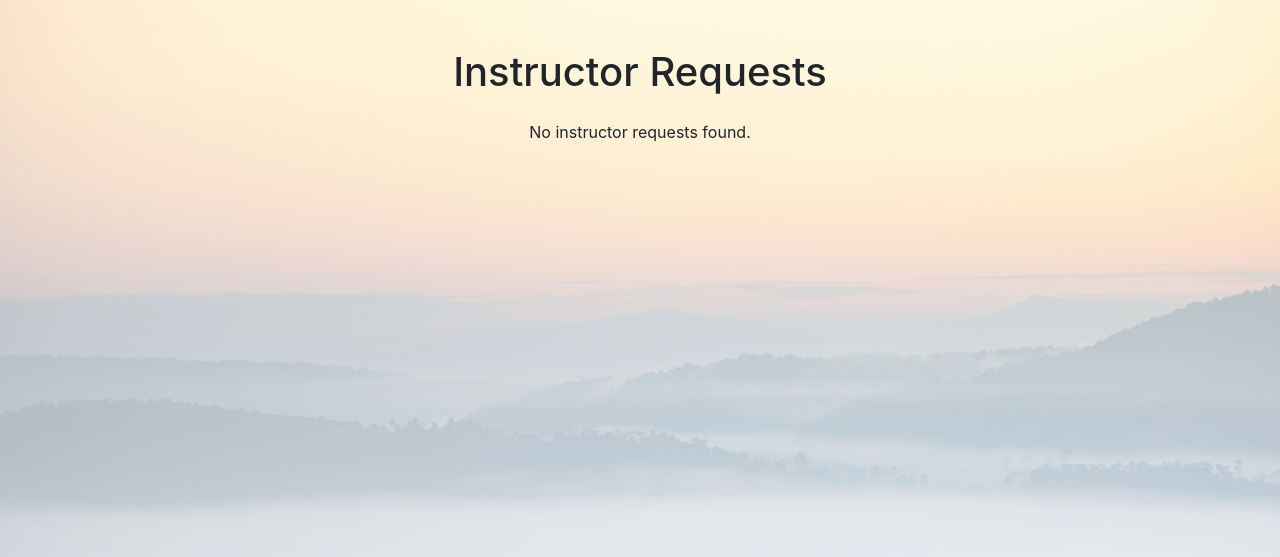
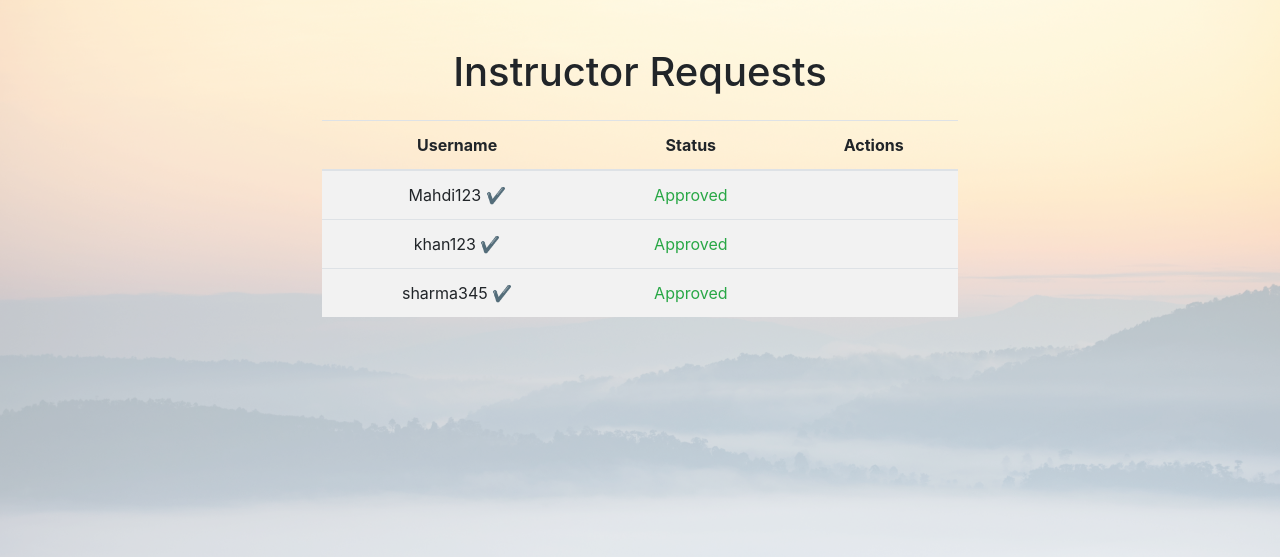
Before and after one commit to r1shabhpahwa/eAcademy, a Django app: page /instructor-requests/ in a window 1280 px wide. Shown: the part 71-628 px from the top of the page. Run offline with Django 4.2, Linux system fonts and the light colour scheme; a user stored in the database is signed in; data comes from the database, SQL or seed files in the repository; data that the repository does not hold is empty; some libraries are stand-ins or nearby versions.

Commit message:
instructor approval request process working

```diff
--- a/eAcademyApp/admin.py
+++ b/eAcademyApp/admin.py
@@ -1,7 +1,8 @@
 from django.contrib import admin
-from .models import Course, Membership, Payment, Student
+from .models import Course, Membership, Payment, Student, InstructorRequest
 
 admin.site.register(Course)
 admin.site.register(Membership)
 admin.site.register(Payment)
 admin.site.register(Student)
+admin.site.register(InstructorRequest)
--- a/eAcademyApp/models.py
+++ b/eAcademyApp/models.py
@@ -75,7 +75,8 @@ class CartItem(models.Model):
 
 
 class InstructorRequest(models.Model):
-    user = models.OneToOneField(settings.AUTH_USER_MODEL, on_delete=models.CASCADE)
+    user = models.OneToOneField(User, on_delete=models.CASCADE)
+    is_approved = models.BooleanField(default=False)  # New field to track approval status
 
     def __str__(self):
         return f"Instructor Request - {self.user.username}"
--- a/eAcademyApp/views.py
+++ b/eAcademyApp/views.py
@@ -8,9 +8,9 @@ from django.conf import settings
 from django.urls import reverse
 import stripe
 import os
-from .models import InstructorRequest
+# from .models import InstructorRequest
 from .forms import ExtendedUserCreationForm, CourseForm, StudentUpdateForm
-from .models import Membership, Course, Student, User, CartItem
+from .models import Membership, Course, Student, User, CartItem, InstructorRequest
 
 # Stripe API Key
 stripe.api_key = settings.STRIPE_SECRET_KEY
@@ -20,6 +20,33 @@ def homepage(request):
     return render(request, 'homepage.html')
 
 
+# def login_view(request):
+#     if request.method == 'POST':
+#         # Handle login form submission
+#         # Use the submitted data to authenticate the user
+#         username = request.POST['username']
+#         password = request.POST['password']
+#         user = authenticate(request, username=username, password=password)
+#         if user is not None:
+#             # User is authenticated, log in the user
+#             login(request, user)
+#             # Check if 'next' parameter exists in the URL
+#             next_url = request.GET.get('next')
+#             if next_url:
+#                 # Redirect to the 'next' URL if it exists
+#                 return redirect(next_url)
+#             else:
+#                 # Redirect to the default homepage if 'next' URL doesn't exist
+#                 return redirect('eAcademyApp:homepage')
+#         else:
+#             # Authentication failed, show an error message
+#             messages.warning(request, 'Invalid username or password, please try again.')
+#             return redirect('eAcademyApp:login')
+#     else:
+#         # Display the login form
+#         return render(request, 'login.html')
+
+# Updated login_view to check instructor approval status
 def login_view(request):
     if request.method == 'POST':
         # Handle login form submission
@@ -27,9 +54,21 @@ def login_view(request):
         username = request.POST['username']
         password = request.POST['password']
         user = authenticate(request, username=username, password=password)
+
         if user is not None:
+            # Check if the user is approved as an instructor
+            try:
+                instructor_request = InstructorRequest.objects.get(user=user)
+                if not instructor_request.is_approved:
+                    # If the instructor request is not approved, prevent login and show message
+                    messages.warning(request, 'Not yet approved by the Admin. Please wait for approval!')
+                    return redirect('eAcademyApp:login')
+            except InstructorRequest.DoesNotExist:
+                pass  # The user is not an instructor
+
             # User is authenticated, log in the user
             login(request, user)
+
             # Check if 'next' parameter exists in the URL
             next_url = request.GET.get('next')
             if next_url:
@@ -46,7 +85,6 @@ def login_view(request):
         # Display the login form
         return render(request, 'login.html')
 
-
 def register_view(request):
     if request.user.is_authenticated:
         messages.info(request, 'You are already logged in.')
@@ -60,6 +98,7 @@ def register_view(request):
             first_name = form.cleaned_data['first_name']
             last_name = form.cleaned_data['last_name']
             password = form.cleaned_data['password1']
+            membership_type = form.cleaned_data['membership_type']
             register_as = form.cleaned_data['register_as']
 
             user = User.objects.create_user(
@@ -67,34 +106,37 @@ def register_view(request):
                 email=email,
                 first_name=first_name,
                 last_name=last_name,
-                password=password
+                password=password,
             )
+            # student = Student.objects.create(user=user, user_type='student')
+            student = Student.objects.create(user=user, user_type=register_as)
 
-            if register_as == 'student':
-                Student.objects.create(user=user, user_type='student')
-            elif register_as == 'instructor':
-                Student.objects.create(user=user, user_type='instructor')
+            if register_as == 'professor':
+                InstructorRequest.objects.create(user=user)
+                messages.info(request, 'Your instructor request has been sent to the admin for approval.')
+
 
             # Check if the selected membership type is an upgrade
-            membership_type = form.cleaned_data['membership_type']
             if membership_type != 'bronze':
                 messages.info(request, 'This is a paid option. Silver costs $10 per month, and Gold is $20 per month.')
                 # Redirect to the payment page
                 return redirect(reverse('eAcademyApp:payment'))
 
-            # Create the membership record for the user
             Membership.objects.create(user=user, membership_type=membership_type)
 
             # Feedback message
-            messages.info(request, 'You have been successfully registered, please login now!')
+            messages.info(request,
+                          'You have been successfully registered, please login now!')
 
             # Redirect to the login page
             return redirect(reverse('eAcademyApp:login'))
+
+        else:
+            # Print form errors for debugging
+            print(form.errors)
     else:
         form = ExtendedUserCreationForm()
-
     return render(request, 'register.html', {'form': form})
-
 
 def logout_view(request):
     logout(request)
@@ -301,6 +343,20 @@ def cart(request):
         cart_items = []
     return render(request, 'cart.html', {'cart_items': cart_items})
 
+# @login_required
+# @user_passes_test(lambda user: user.is_superuser)
+# def instructor_requests_view(request):
+#     instructor_requests = InstructorRequest.objects.all()
+#     return render(request, 'instructor_requests.html', {'instructor_requests': instructor_requests})
+#
+#
+# def accept_instructor_request_view(request, user_id):
+#     return redirect('eAcademyApp:instructor_requests')
+#
+# def reject_instructor_request_view(request, user_id):
+#     return redirect('eAcademyApp:instructor_requests')
+
+# Updated instructor_requests_view to handle approval and rejection
 @login_required
 @user_passes_test(lambda user: user.is_superuser)
 def instructor_requests_view(request):
@@ -308,8 +364,30 @@ def instructor_requests_view(request):
     return render(request, 'instructor_requests.html', {'instructor_requests': instructor_requests})
 
 
+@login_required
+@user_passes_test(lambda user: user.is_superuser)
 def accept_instructor_request_view(request, user_id):
+    user = get_object_or_404(User, id=user_id)
+    try:
+        instructor_request = InstructorRequest.objects.get(user=user)
+        instructor_request.is_approved = True
+        instructor_request.save()
+        messages.success(request, f'Instructor request for {user.username} has been approved.')
+    except InstructorRequest.DoesNotExist:
+        messages.error(request, 'Instructor request not found.')
+
     return redirect('eAcademyApp:instructor_requests')
 
+
+@login_required
+@user_passes_test(lambda user: user.is_superuser)
 def reject_instructor_request_view(request, user_id):
+    user = get_object_or_404(User, id=user_id)
+    try:
+        instructor_request = InstructorRequest.objects.get(user=user)
+        instructor_request.delete()
+        messages.success(request, f'Instructor request for {user.username} has been rejected.')
+    except InstructorRequest.DoesNotExist:
+        messages.error(request, 'Instructor request not found.')
+
     return redirect('eAcademyApp:instructor_requests')
--- a/templates/instructor_requests.html
+++ b/templates/instructor_requests.html
@@ -9,18 +9,39 @@
                     <table class="table table-striped">
                         <thead>
                             <tr>
-                                <th>Username</th>
-                                <th>Actions</th>
+                                <th class="text-center align-middle">Username</th>
+                                <th class="text-center align-middle">Status</th>
+                                <th class="text-center align-middle">Actions</th>
                             </tr>
                         </thead>
                         <tbody>
                             {% for request in instructor_requests %}
                                 <tr>
-                                    <td>{{ request.user.username }}</td>
-                                    <!-- Add other columns related to the instructor request -->
-                                    <td>
-                                        <a href="{% url 'eAcademyApp:accept_instructor_request' request.user.id %}" class="btn btn-success">Accept</a>
-                                        <a href="{% url 'eAcademyApp:reject_instructor_request' request.user.id %}" class="btn btn-danger">Reject</a>
+                                    <td class="text-center align-middle">
+                                        {% if request.is_approved %}
+                                            {{ request.user.username }} <span class="text-success">&#10004;</span>
+                                        {% else %}
+                                            {{ request.user.username }}
+                                        {% endif %}
+                                    </td>
+                                    <td class="text-center align-middle">
+                                        {% if request.is_approved %}
+                                            <span class="text-success">Approved</span>
+                                        {% else %}
+                                            <span class="text-warning">Pending</span>
+                                        {% endif %}
+                                    </td>
+                                    <td class="text-center align-middle">
+                                        {% if not request.is_approved %}
+                                            <form class="d-inline-block mr-2" method="post" action="{% url 'eAcademyApp:accept_instructor_request' request.user.id %}">
+                                                {% csrf_token %}
+                                                <button type="submit" class="btn btn-success">Accept</button>
+                                            </form>
+                                            <form class="d-inline-block" method="post" action="{% url 'eAcademyApp:reject_instructor_request' request.user.id %}">
+                                                {% csrf_token %}
+                                                <button type="submit" class="btn btn-danger">Reject</button>
+                                            </form>
+                                        {% endif %}
                                     </td>
                                 </tr>
                             {% endfor %}
```
Also changed, not shown: eAcademyApp/forms.py (+3 -6 lines), templates/register.html (+14 -15 lines), db.sqlite3, eAcademyApp/migrations/0006_remove_student_views_instructorrequest.py (added), eAcademyApp/migrations/0007_instructorrequest_is_approved.py (added).
